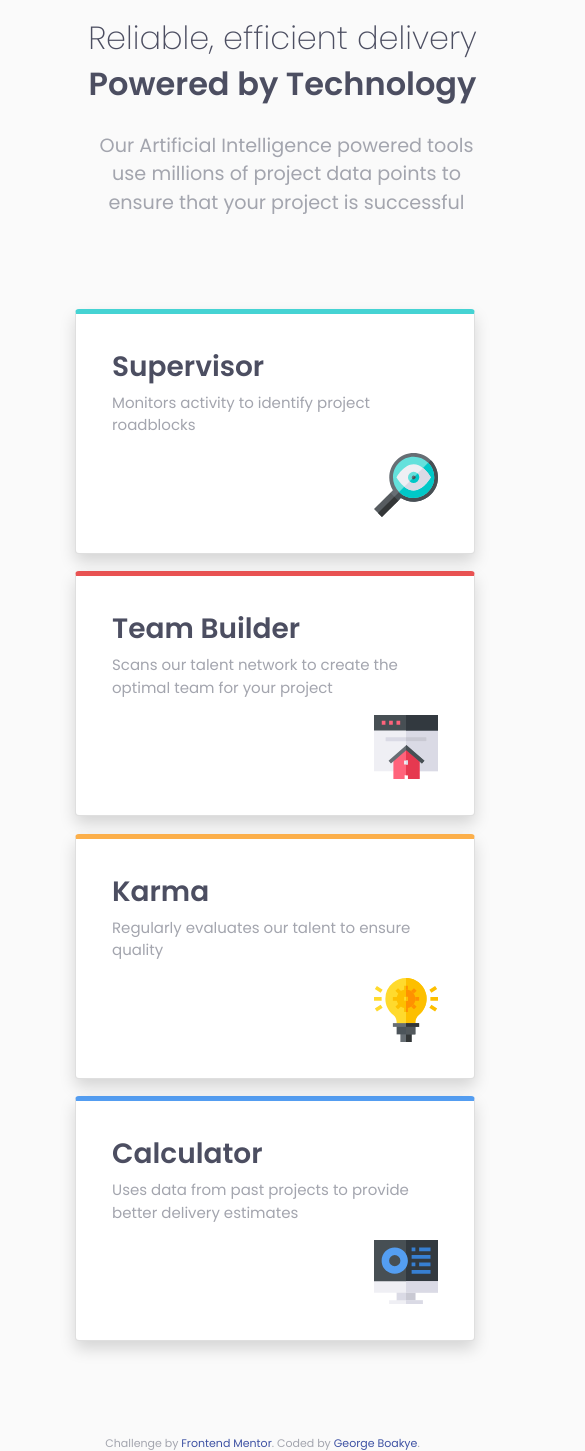
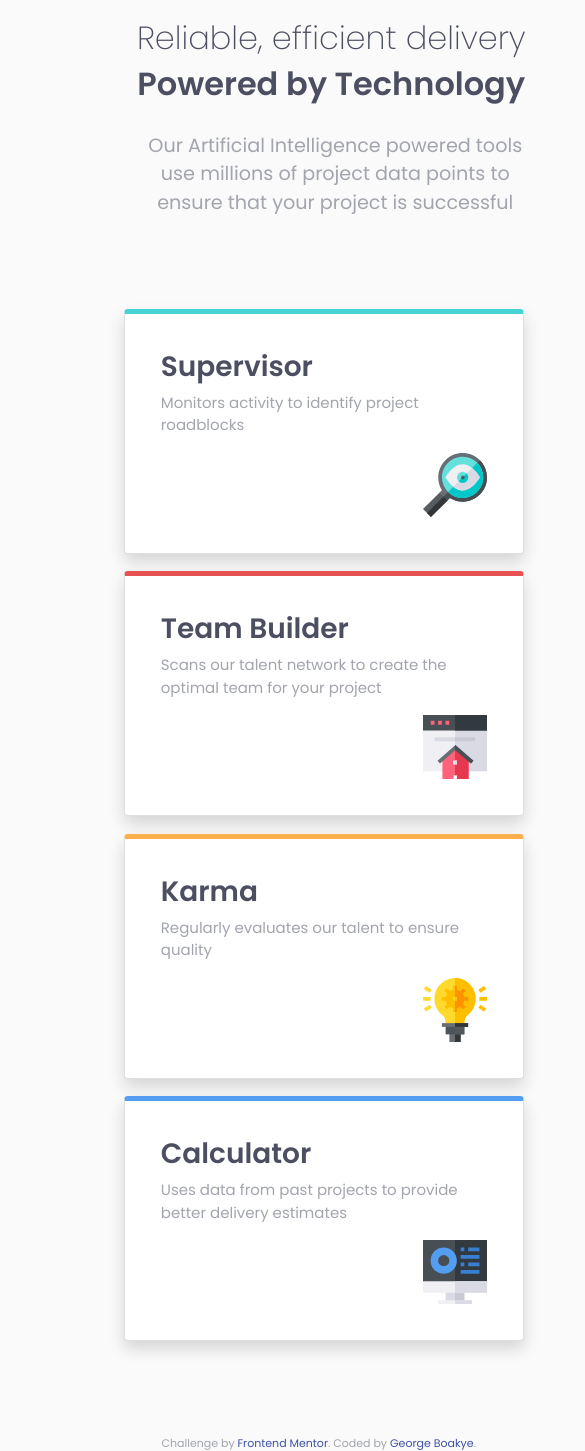
Before and after one commit to George-Boakye/four-card-feature-challenge, a plain HTML site: page index.html in a window 390 px wide. Shown: the top 1451 px of the page, 585 px wide, since content can reach past the window. Drawn offline with nearby package versions, Linux system fonts and the light colour scheme.

Commit message:
updated mobile layout

```diff
--- a/css/styles.css
+++ b/css/styles.css
@@ -110,17 +110,18 @@ body{
 footer{
   position: relative;
   top:180%;
-  left: 20%;
+  left: 35%;
 
 }
 .first-container{
   position: relative;
+  left: 13%;
   width: 160%;
   font-size: smaller;
 }
 .second-container{
   position: absolute;
-  left: 20%;
+  left: 33%;
 
 }
 .left-container{
```
